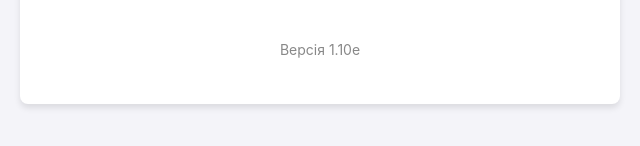
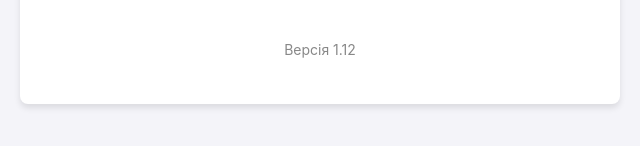
Before and after one commit to ultranetpopilnya/translit, a plain HTML site: page index.html in a window 1280 px wide. Shown: the part 346-492 px from the top of the page, 320-960 px from the left. Drawn offline with Linux system fonts and the light colour scheme.

Commit message:
Update index.html

```diff
--- a/index.html
+++ b/index.html
@@ -113,7 +113,7 @@
     <div id="results-container"></div>
 
     <div class="version-info">
-        <p>Версія 1.10e</p>
+        <p>Версія 1.12</p>
     </div>
 </div>
 
```
